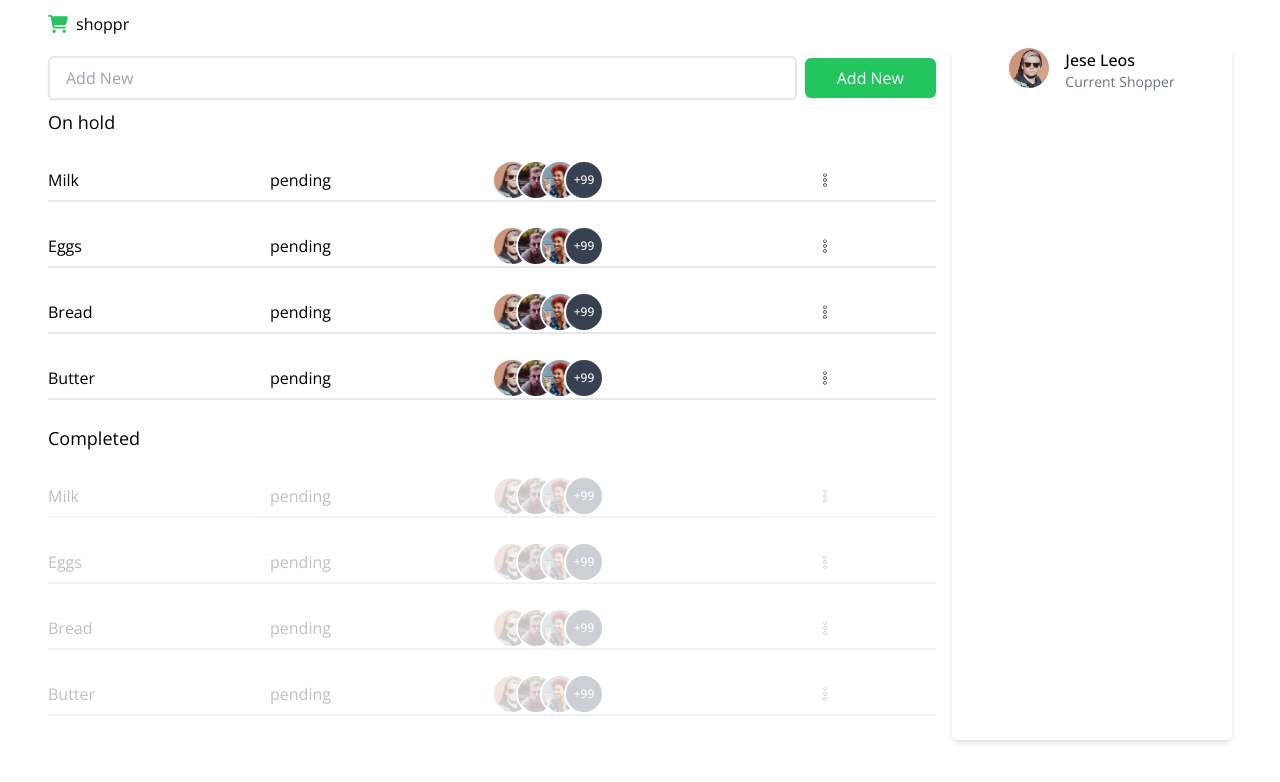
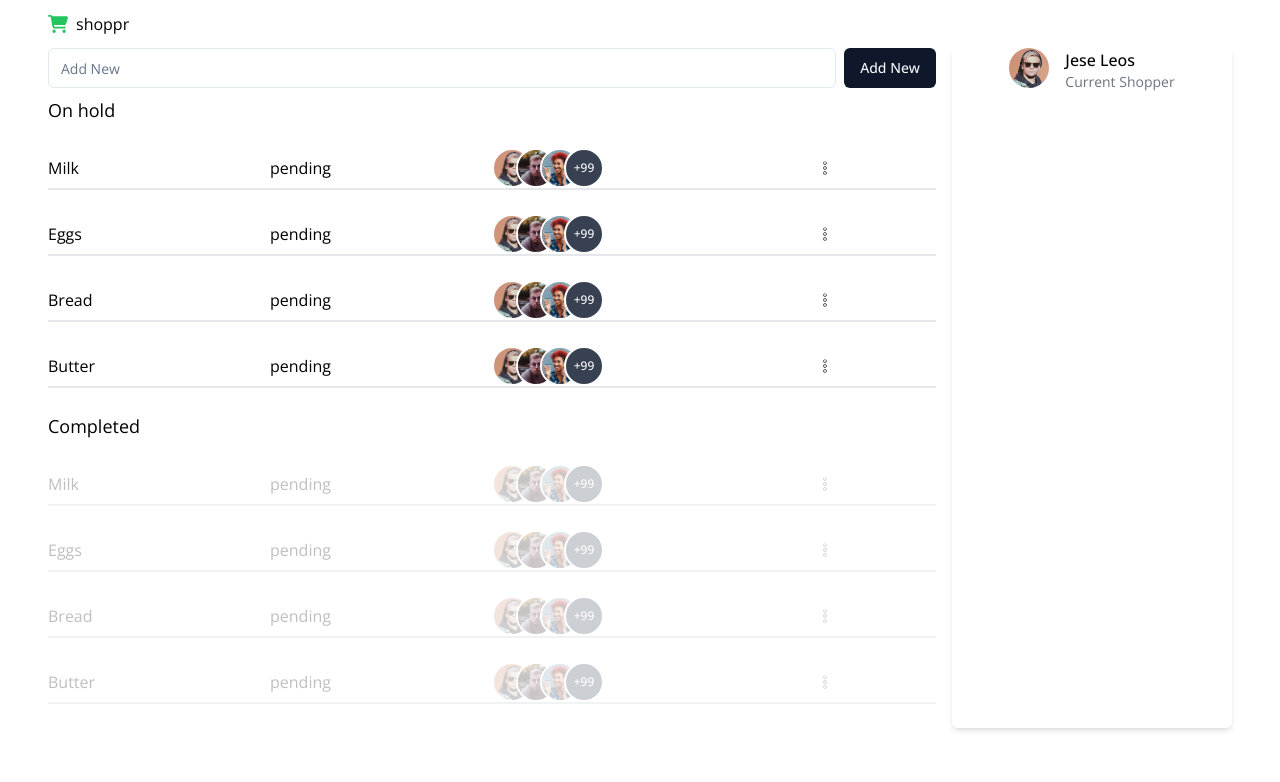
Before and after one commit to techmatlock/shoppr, a React (Vite) app: page / in a window 1280 px wide. Shown: the top 782 px of the page. Built offline with nearby package versions, Linux system fonts and the light colour scheme.

Commit message:
Moved form schema inside functions

```diff
--- a/src/components/AddNewForm.tsx
+++ b/src/components/AddNewForm.tsx
@@ -1,8 +1,15 @@
+"use client";
+
+import { Button } from "./ui/button";
+import { Input } from "./ui/input";
+
 export function AddNewForm() {
   return (
-    <form className="flex items-center justify-between mt-2">
-      <input type="text" className="w-full py-2 p-4 border-2 rounded-md shadow-sm focus:outline-none focus:border-sky-500 focus:ring-1 focus:ring-sky-500" placeholder="Add New" required />
-      <button className="ml-2 px-8 py-2 whitespace-nowrap rounded-md bg-green-500 hover:bg-green-700 text-white">Add New</button>
+    <form>
+      <div className="flex w-full items-center space-x-2">
+        <Input type="text" placeholder="Add New" required />
+        <Button type="submit">Add New</Button>
+      </div>
     </form>
   );
 }
--- a/src/components/SignInForm.tsx
+++ b/src/components/SignInForm.tsx
@@ -8,20 +8,20 @@
 import { Input } from "./ui/input";
 import { Link } from "react-router-dom";
 
-const formSchema = z.object({
-  username: z.string().min(4, {
-    message: "Username must be at least 4 characters.",
-  }),
-  password: z.string().min(8, {
-    message: "Password must be at least 8 characters.",
-  }),
-});
-
 type Props = {
   isMobile: boolean;
 };
 
 export function SignInForm({ isMobile }: Props) {
+  const formSchema = z.object({
+    username: z.string().min(4, {
+      message: "Username must be at least 4 characters.",
+    }),
+    password: z.string().min(8, {
+      message: "Password must be at least 8 characters.",
+    }),
+  });
+
   const form = useForm<z.infer<typeof formSchema>>({
     resolver: zodResolver(formSchema),
     defaultValues: {
```
Also changed, not shown: src/components/RegistrationForm.tsx (+5 -5 lines).
